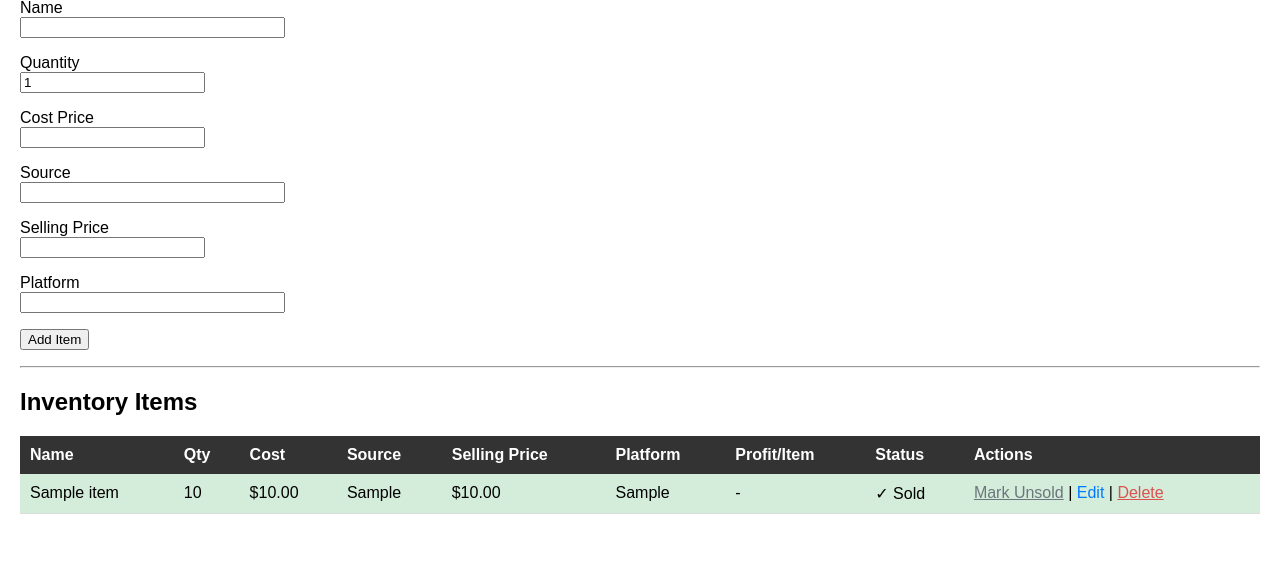
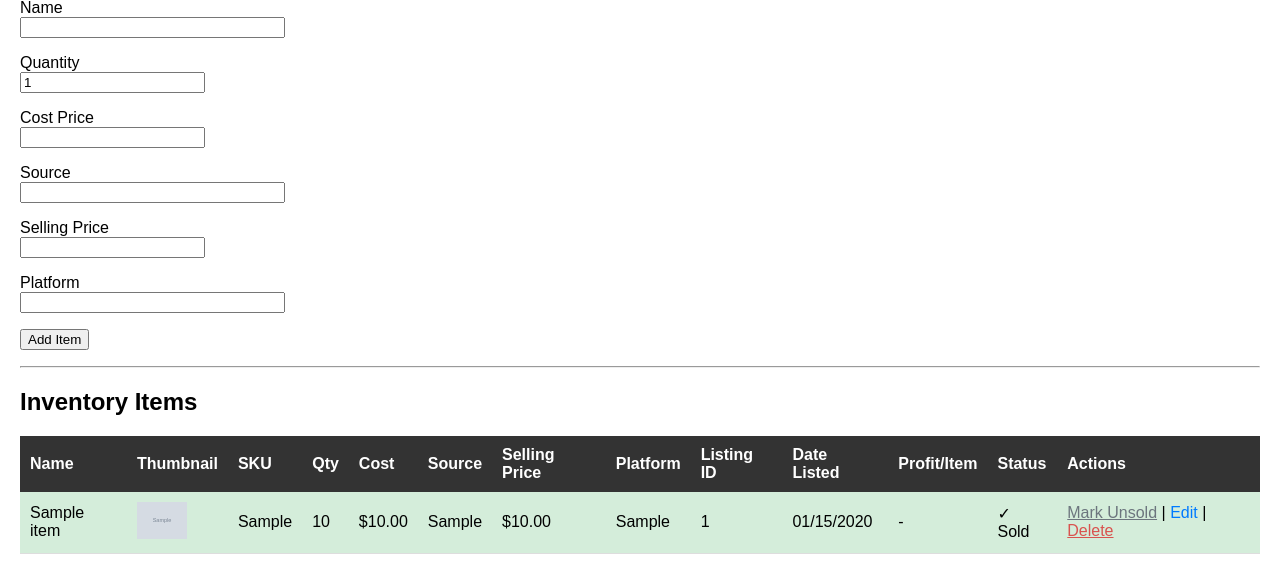
Before and after one commit to krice78/pinkattic-tracker, a Flask app: page / in a window 1280 px wide. Shown: the part 297-871 px from the top of the page. Before the commit the page ends 811 px from the top, so only its background shows below. Run offline with Flask 3, Linux system fonts and the light colour scheme; a user stored in the database is signed in; tables that the repository leaves empty hold one stand-in row (values such as "Sample post"); grey boxes marked "Sample" are stand-in pictures.

Commit message:
added new fields to form, database, and dashboard - sku, thumbnail, listing_id, and date_listed

```diff
--- a/app/models.py
+++ b/app/models.py
@@ -47,11 +47,15 @@ class Item(db.Model):
     user_id = db.Column(db.Integer, db.ForeignKey("users.id"), nullable=False)
     category_id = db.Column(db.Integer, db.ForeignKey("categories.id"), nullable=True)
     name = db.Column(db.String(255), nullable=False)
+    listing_id = db.Column(db.String(255), nullable=True)  # ID for linking to listing
     quantity = db.Column(db.Integer, default=1, nullable=False)
     cost_price = db.Column(db.Numeric(10, 2), nullable=False)  # What you paid
     source = db.Column(db.String(255), nullable=True)  # Where you got it (thrift store, etc)
     selling_price = db.Column(db.Numeric(10, 2), nullable=True)  # What you're selling for
     platform = db.Column(db.String(255), nullable=True)  # Etsy eBay, Poshmark, etc
+    sku = db.Column(db.String(255), nullable=True)  #  SKU for inventory management
+    thumbnail_url = db.Column(db.String(255), nullable=True)  # URL for item image
+    date_listed = db.Column(db.DateTime, nullable=True)  # When you listed the item for sale
     sold = db.Column(db.Boolean, default=False)
     sold_date = db.Column(db.DateTime, nullable=True)
     created_at = db.Column(db.DateTime, default=lambda: datetime.now(UTC), nullable=False)
--- a/app/routes/items.py
+++ b/app/routes/items.py
@@ -3,7 +3,7 @@ from datetime import datetime, UTC
 from flask import Blueprint, redirect, url_for, flash, request, render_template
 from flask_login import login_required, current_user
 from flask_wtf import FlaskForm
-from wtforms import StringField, IntegerField, DecimalField, SubmitField
+from wtforms import StringField, IntegerField, DecimalField, SubmitField, DateField
 from wtforms.validators import DataRequired, NumberRange, Optional
 
 from .. import db
@@ -19,6 +19,10 @@ class ItemForm(FlaskForm):
     source = StringField("Source", validators=[Optional()])
     selling_price = DecimalField("Selling Price", validators=[Optional()], places=2)
     platform = StringField("Platform", validators=[Optional()])
+    listing_id = StringField("Listing ID", validators=[Optional()])
+    sku = StringField("SKU", validators=[Optional()])
+    thumbnail_url = StringField("Thumbnail URL", validators=[Optional()])
+    date_listed = DateField("Date Listed", validators=[Optional()])
     submit = SubmitField("Add Item")
 
 
@@ -33,11 +37,15 @@ def add_item():
     item = Item(
         user_id=current_user.id,
         name=form.name.data.strip(),
+        listing_id=form.listing_id.data.strip() if form.listing_id.data else None,
+        sku=form.sku.data.strip() if form.sku.data else None,
         quantity=int(form.quantity.data),
         cost_price=Decimal(form.cost_price.data),
         source=form.source.data.strip() if form.source.data else None,
         selling_price=Decimal(form.selling_price.data) if form.selling_price.data is not None else None,
-        platform=form.platform.data.strip() if form.platform.data else None
+        platform=form.platform.data.strip() if form.platform.data else None,
+        thumbnail_url=form.thumbnail_url.data.strip() if form.thumbnail_url.data else None,
+        date_listed=form.date_listed.data if form.date_listed.data else None
     )
 
     db.session.add(item)
@@ -61,6 +69,10 @@ def edit_get(item_id):
     form.source.data = item.source
     form.selling_price.data = item.selling_price
     form.platform.data = item.platform
+    form.listing_id.data = item.listing_id
+    form.sku.data = item.sku
+    form.thumbnail_url.data = item.thumbnail_url
+    form.date_listed.data = item.date_listed
 
     return render_template("edit_item.html", form=form, item=item)
 
@@ -84,6 +96,10 @@ def edit_post(item_id):
     item.source = form.source.data.strip() if form.source.data else None
     item.platform = form.platform.data.strip() if form.platform.data else None
     item.selling_price = Decimal(form.selling_price.data) if form.selling_price.data is not None else None
+    item.listing_id = form.listing_id.data.strip() if form.listing_id.data else None
+    item.sku = form.sku.data.strip() if form.sku.data else None
+    item.thumbnail_url = form.thumbnail_url.data.strip() if form.thumbnail_url.data else None
+    item.date_listed = form.date_listed.data if form.date_listed.data else None
 
     db.session.commit()
     flash("Item updated.", "success")
--- a/app/templates/dashboard.html
+++ b/app/templates/dashboard.html
@@ -74,11 +74,15 @@
         <thead>
           <tr>
             <th>Name</th>
+            <th>Thumbnail</th>
+            <th>SKU</th>
             <th>Qty</th>
             <th>Cost</th>
             <th>Source</th>
             <th>Selling Price</th>
             <th>Platform</th>
+            <th>Listing ID </th>
+            <th>Date Listed</th>
             <th>Profit/Item</th>
             <th>Status</th>
             <th>Actions</th>
@@ -88,11 +92,15 @@
           {% for item in items %}
             <tr {% if item.sold %}class="sold"{% endif %}>
               <td>{{ item.name }}</td>
+              <td>{% if item.thumbnail_url %}<img src="{{ item.thumbnail_url }}" alt="Thumbnail" style="max-width:50px; max-height:50px;">{% else %}-{% endif %}</td>
+              <td>{{ item.sku or '-' }}</td>
               <td>{{ item.quantity }}</td>
               <td>${{ "%.2f"|format(item.cost_price) }}</td>
               <td>{{ item.source or '-' }}</td>
               <td>{% if item.selling_price %}${{ "%.2f"|format(item.selling_price) }}{% else %}-{% endif %}</td>
               <td>{{ item.platform or '-' }}</td>
+              <td>{{ item.listing_id or '-' }}</td>
+              <td>{% if item.date_listed %}{{ item.date_listed.strftime('%m/%d/%Y') }}{% else %}-{% endif %}</td>
               <td>
                 {% if item.profit_per_item > 0 %}
                   <span class="profit">${{ "%.2f"|format(item.profit_per_item) }}</span>
```
